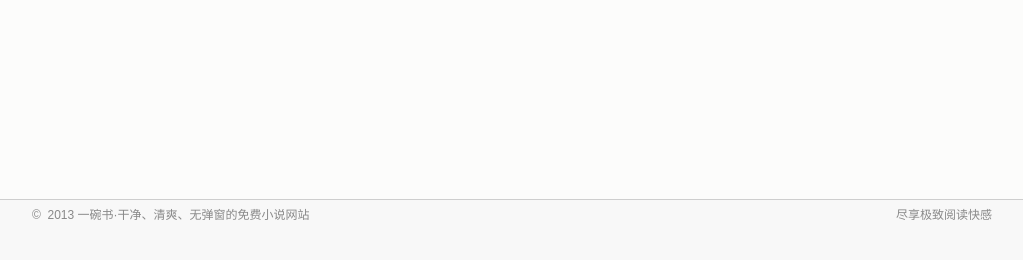
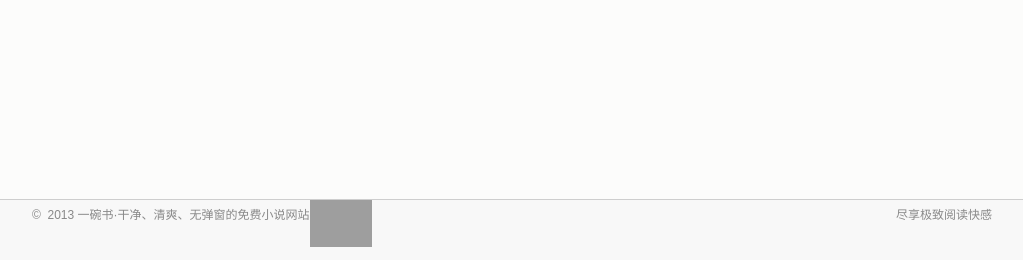
Before and after one commit to qulashi369/wjcrawler, a Flask app: page / in a window 1280 px wide. Shown: the part 540-800 px from the top of the page, without its empty margins (128-1151 px from the left). Run offline with Flask 2, Linux system fonts and the light colour scheme; data that the repository does not hold is empty; some libraries are stand-ins or nearby versions; grey boxes are pictures that could not be loaded.

```diff
--- a/server/templates/base.html
+++ b/server/templates/base.html
@@ -67,6 +67,7 @@
     <div id="ft">
         <div class="ft_ct">
                 <p class="ft_ct_cpr">©&nbsp; 2013 一碗书·干净、清爽、无弹窗的免费小说网站</p>
+                <a href="http://zhanzhang.anquan.org/physical/report/?domain=yiwanshu.com" name="fM74o0YcVa8kWVADL9I43rjCgFRorkFxi8NUEwilLps9VFyoma" ><img height="47" src="http://zhanzhang.anquan.org/static/common/images/zhanzhang.png" alt="安全联盟站长平台" /></a>
                 <ul class="ft_ct_link">
 <!--                    <li><a href="#" target="_blank">联系我们</a></li>-->
                     <li>尽享极致阅读快感</li>
```
